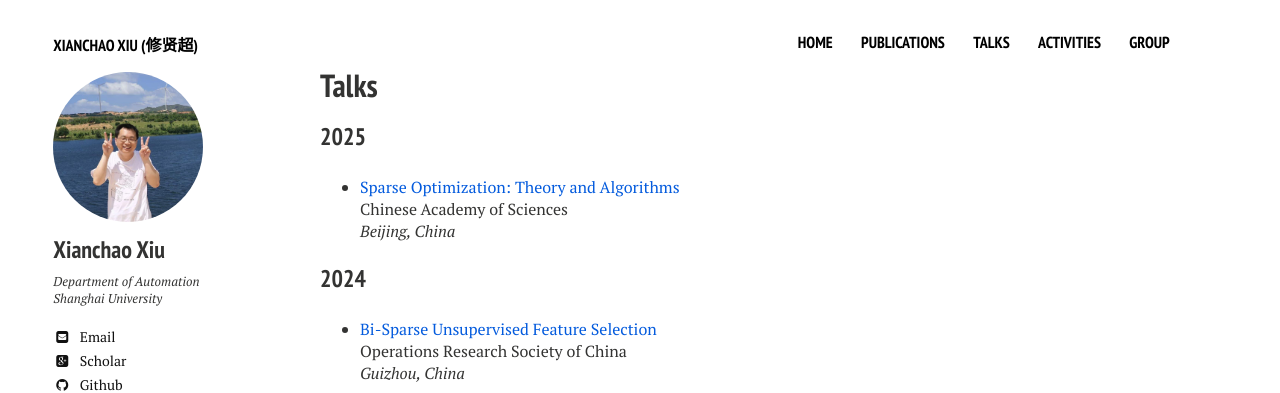
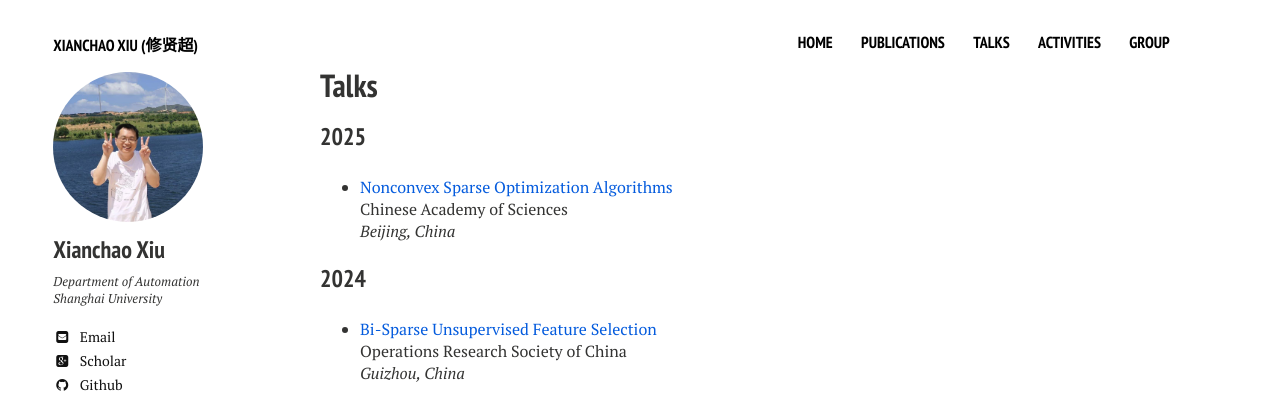
Before and after one commit to xianchaoxiu/xianchaoxiu.github.io, a Jekyll site: the page built from talks/index.md, in a window 1280 px wide. Shown: the top 393 px of the page. Built offline with Jekyll 4.4.1, drawn with Linux system fonts in a browser that asks for light colours; nearby versions of some CDN libraries.

Commit message:
Update index.md

```diff
--- a/talks/index.md
+++ b/talks/index.md
@@ -14,7 +14,7 @@ share: false
 
 ### 2025
 
-* <a href="../talks/2024-ORSC.pdf" class="textlink" target="_blank"> Sparse Optimization: Theory and Algorithms </a> <br>
+* <a href="../talks/2024-ORSC.pdf" class="textlink" target="_blank"> Nonconvex Sparse Optimization Algorithms </a> <br>
 Chinese Academy of Sciences <br>
 <i>Beijing, China</i><br>
 
```
